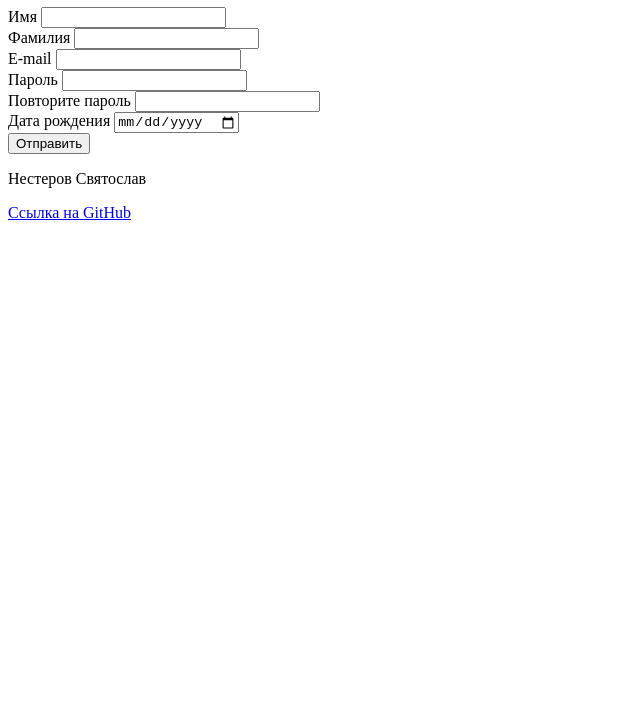
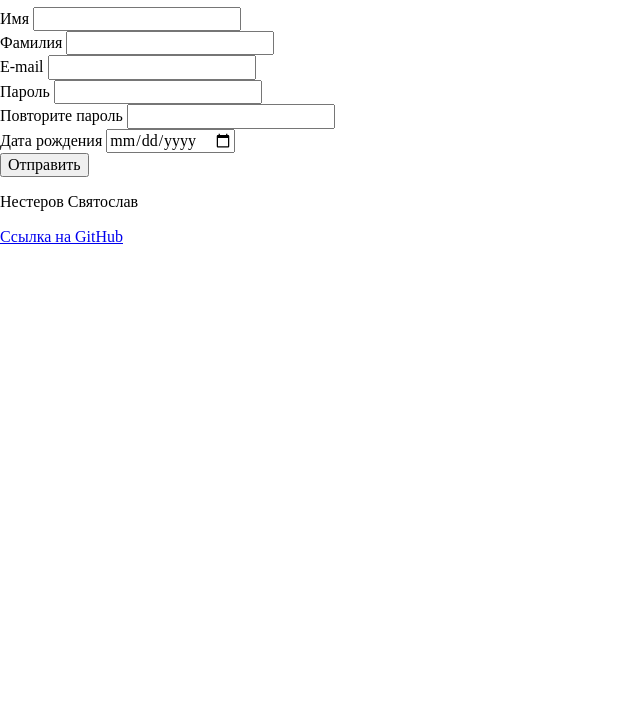
Before and after one commit to SmokySvyat/form, a plain HTML site: page index.html in a window 1280 px wide. Shown: the part 73-800 px from the top of the page, without its empty margins (0-640 px from the left). Drawn offline with Linux system fonts and the light colour scheme.

Commit message:
edited index.css

```diff
--- a/pages/index.css
+++ b/pages/index.css
@@ -1 +1,17 @@
-@import url(../blocks/);
+@import url(../vendor/normalize.css);
+@import url(../vendor/fonts/fonts.css);
+@import url(../blocks/root/root.css);
+
+@import url(../blocks/form/form.css);
+@import url(../blocks/form/__heading/form__heading.css);
+@import url(../blocks/form/__section/form__section.css);
+
+@import url(../blocks/form/__label/form__label.css);
+@import url(../blocks/form/__input/form__input.css);
+@import url(../blocks/form/__input-error/form__input-error.css);
+@import url(../blocks/form/__input-error/_active/form__input-error_active.css);
+@import url(../blocks/form/__submit/form__submit.css);
+@import url(../blocks/form/__submit/_inactive/form__submit_inactive.css);
+
+@import url(../blocks/footer/__author/footer__author.css);
+@import url(../blocks/footer/__link/footer__link.css);
```
